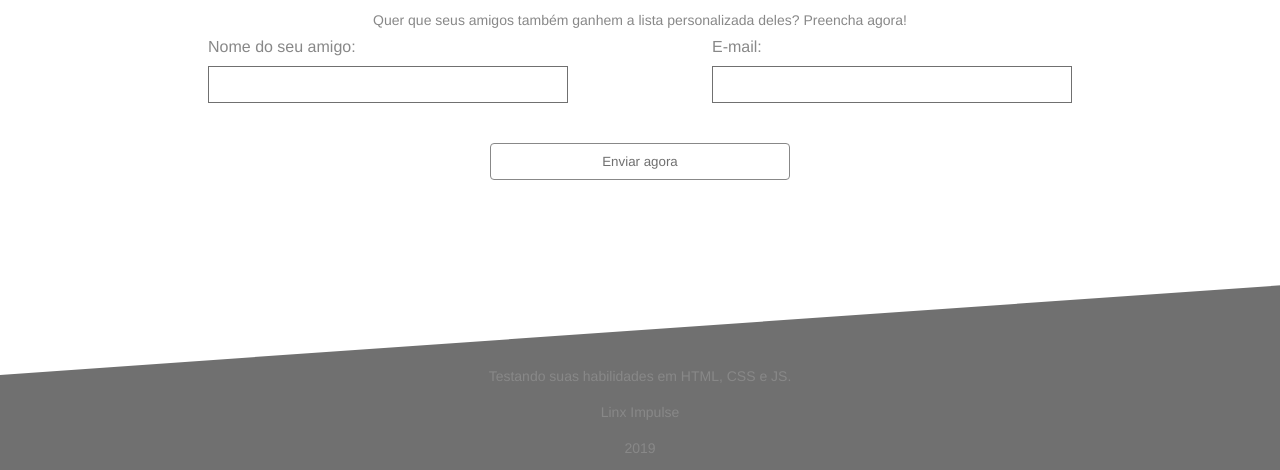
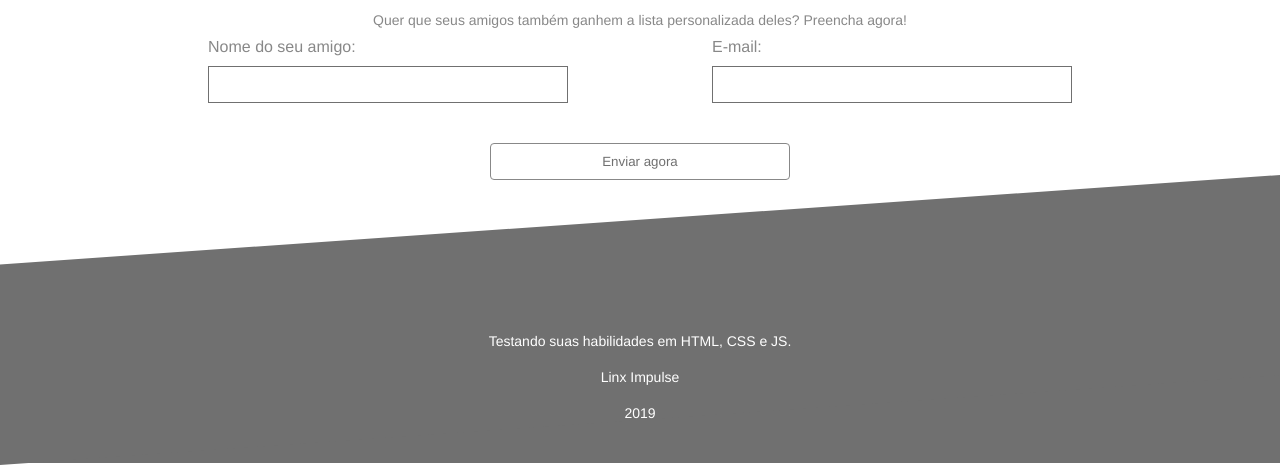
Before and after one commit to IplinskyLeo/linximpulse, a React (Vite) app in the folder todo9/: page / in a window 1280 px wide. Shown: the part 850-1320 px from the top of the page. Built offline with nearby package versions, Linux system fonts and the light colour scheme; no server answers.

Commit message:
fix: (footter layout)

```diff
--- a/todo9/src/components/Footer/index.css
+++ b/todo9/src/components/Footer/index.css
@@ -1,7 +1,7 @@
 
 
 .footer{
-    padding-top: 50px;
+    padding-top: -80px;
     width: 100%;
     height: 193px;
     background-color: #707070;
@@ -10,18 +10,26 @@
     align-items: center;
     flex-direction: column;
     color: #c9c9c9;
-
+    z-index: 100;
+    color: white;
+}
+.footer p {
+    color: white;
 }
 
-
 .cut{
+    z-index: 1;
     position: relative;
-    bottom: -50px;
-    height: 50px;
+    bottom: -150px;
+    height: 200px;
     padding: 50px ;
     margin-left: -50px;
     margin-right: -50px;
     transform: rotate(-4deg);
+    background-color: #707070;
+}
 
-    background-color: rgb(255, 255, 255);
+.teste{
+    position: relative;
+    margin-top: -110px;
 }
--- a/todo9/src/components/Footer/index.jsx
+++ b/todo9/src/components/Footer/index.jsx
@@ -2,7 +2,7 @@ import './index.css';
 
 export function Footer(){
     return (
-        <div>
+        <div className='teste'>
         <div className='cut'></div>
         <div className='footer'>
                 <p>Testando suas habilidades em HTML, CSS e JS.</p>
```
